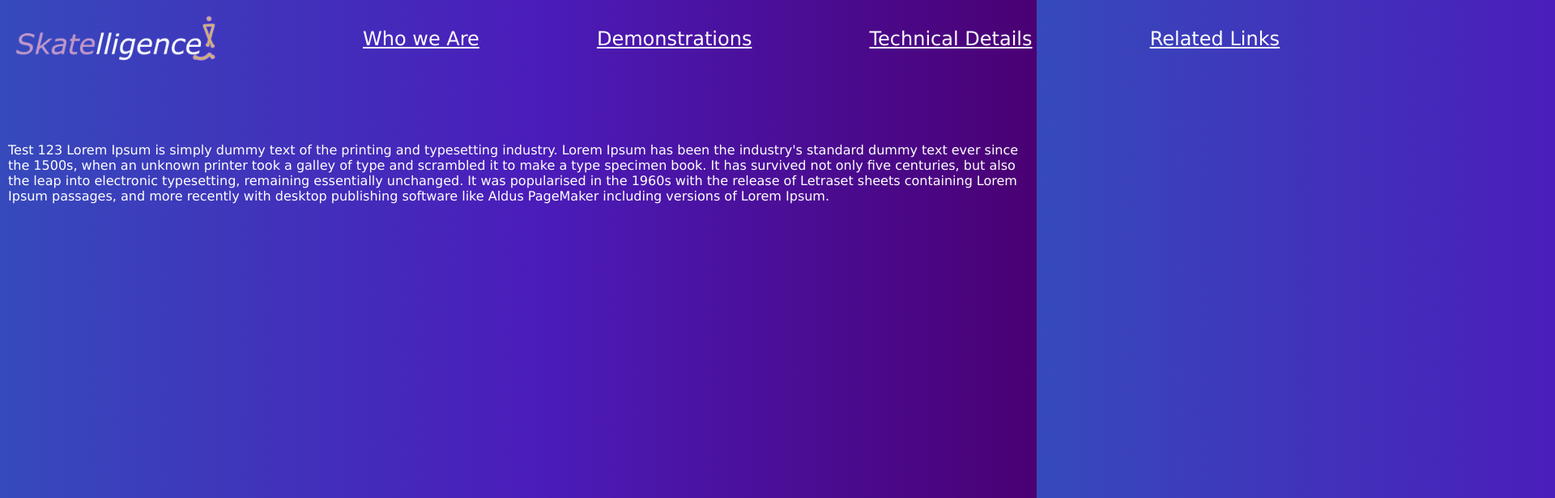
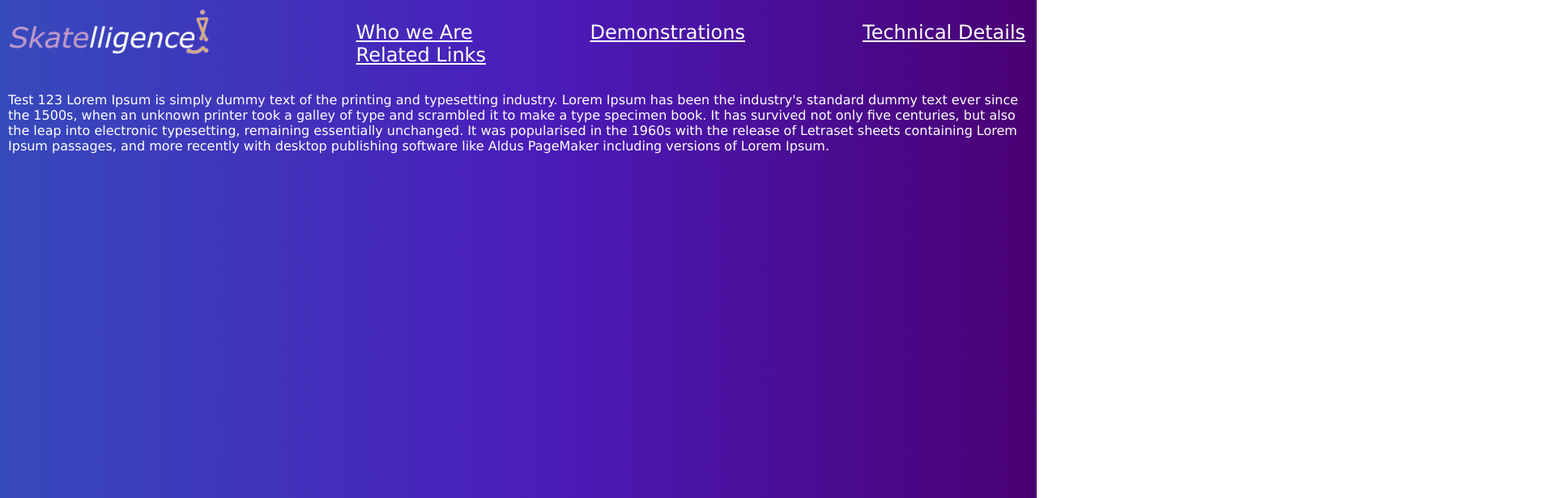
Before and after one commit to ayihuang/ayihuang.github.io, a plain HTML site: page index.html in a window 1280 px wide. Shown: the top 616 px of the page at 81% size, 1920 px wide, since content can reach past the window. Drawn offline with Linux system fonts and the light colour scheme.

Commit message:
Don't use separate header files, include header in every page

```diff
--- a/headerStyles.css
+++ b/headerStyles.css
@@ -6,7 +6,7 @@ img{
     font-size: 24px;
     margin-left: 140px; /* Adjust spacing as needed */
 }
-body {
+#header {
     display: flex;
     justify-content: flex-start; /* Align items to the left */
     padding: 0px;
--- a/index.html
+++ b/index.html
@@ -1,4 +1,4 @@
-<html lang= "en">
+<html lang="en">
 <head>
     <meta charset="utf-8">
     <meta name="viewport" content="width=device-width, initial-scale+1.0">
@@ -7,7 +7,15 @@
 
 </head>
 <body>
-    <iframe src="header.html" title="Header and page navigation" style="border:none; width: 1920px" frameborder="0"></iframe>
+    <div id="header">
+        <img src="SkatelligenceFullLogoCropped.png" alt="Skatelligence full logo" style="width: 250px; height: 59px">
+        <ul class="nav">
+            <li><a href="/whoWeAre.html">Who we Are</a></li>
+            <li><a href="/Demonstrations.html">Demonstrations</a></li>
+            <li><a href="/technDetails.html">Technical Details</a></li>
+            <li><a href="/relatedLinks.html">Related Links</a></li>
+        </ul>
+    </div>
     <p>Test 123 Lorem Ipsum is simply dummy text of the printing and typesetting industry. Lorem Ipsum has been the industry's standard dummy text ever since the 1500s, when an unknown printer took a galley of type and scrambled it to make a type specimen book. It has survived not only five centuries, but also the leap into electronic typesetting, remaining essentially unchanged. It was popularised in the 1960s with the release of Letraset sheets containing Lorem Ipsum passages, and more recently with desktop publishing software like Aldus PageMaker including versions of Lorem Ipsum.</p>
 </body>
 </htmlf>
--- a/styles.css
+++ b/styles.css
@@ -14,3 +14,20 @@ a{
 a:visited {
     color: navajowhite; /* Change to your desired color */
 }
+img {
+    margin: 0px;
+}
+
+.nav li {
+    display: inline-block;
+    font-size: 24px;
+    margin-left: 140px; /* Adjust spacing as needed */
+}
+
+#header {
+    display: flex;
+    justify-content: flex-start; /* Align items to the left */
+    padding: 0px;
+    color: white;
+    font-family: Verdana, sans-serif;
+}
```
Also changed, not shown: header.html (indentation only).
